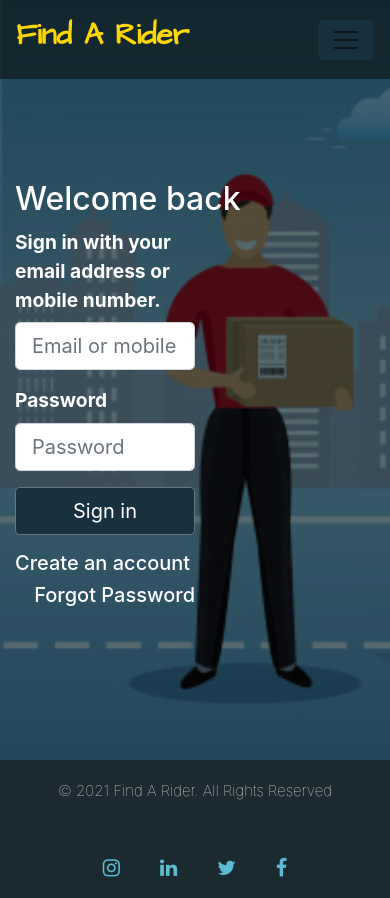
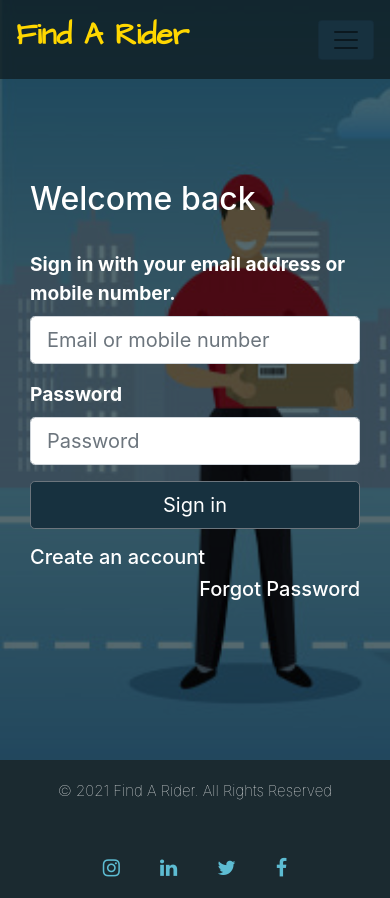
Before and after one commit to Mawushie/findarider, a plain HTML site: page signin.html in a window 390 px wide. Drawn offline with nearby package versions, Linux system fonts and the light colour scheme.

Commit message:
some minor responsiveness fixes

```diff
--- a/css/signin.css
+++ b/css/signin.css
@@ -42,6 +42,7 @@ a:hover {
 form{
     width: 50%;
 }
+
 label{
     font-size: larger;
     font-weight: bold;
@@ -126,4 +127,12 @@ button{
         width: fit-content;
         margin: auto;
     }
+
+    form{
+        width: 100%;
     }
+    .createAccount > a > h5{
+        display: inline-block;
+        color: white;
+    }
+    }
--- a/signin.html
+++ b/signin.html
@@ -29,30 +29,33 @@
 
       <div class="container signinContent">
         <div class="row">
-          <h2>Welcome back</h2><br><br>
+          <div class="col">
+          <h2>Welcome back</h2><br>
+        </div>
         </div>
 
+
+          <form>
             <div class="row">
-          <form>
-            <div class="form-group">
+              <div class="col-xs-12 col-md-12 form-group">
                 <label for="formGroupExampleInput">Sign in with your email address or mobile number.</label> <br>
                 <input type="text" class="form-control form-control-lg" id="formGroupExampleInput" placeholder="Email or mobile number" required>
               </div>
 
-            <div class="form-group">
+              <div class="col-xs-12 col-md-12 form-group">
                 <label for="formGroupExampleInput">Password</label>
                 <input type="password" class="form-control form-control-lg" id="formGroupExampleInput2" placeholder="Password" required>
               </div>
 
-            <div class="form-group">
+              <div class="col-xs-12 col-md-12 form-group">
                 <a href="/active.html"><button type="button" class="btn btn-secondary btn-lg btn-block" onclick="signin()">Sign in</button></a>
               </div>
 
-            <div class="createAccount">
+              <div class="col-xs-12 col-md-12 createAccount">
                 <a href="/signup.html"><h5 style="float:left;">Create an account</h5></a>
                 <a href="/forgot.html"><h5 style="float:right;">Forgot Password</h5></a>
               </div>
-
+              </div>
           </form>
         </div>
       </div>
```
Also changed, not shown: index.html (+1 -1 lines). Lines whose indentation alone changed are shown as unchanged.
